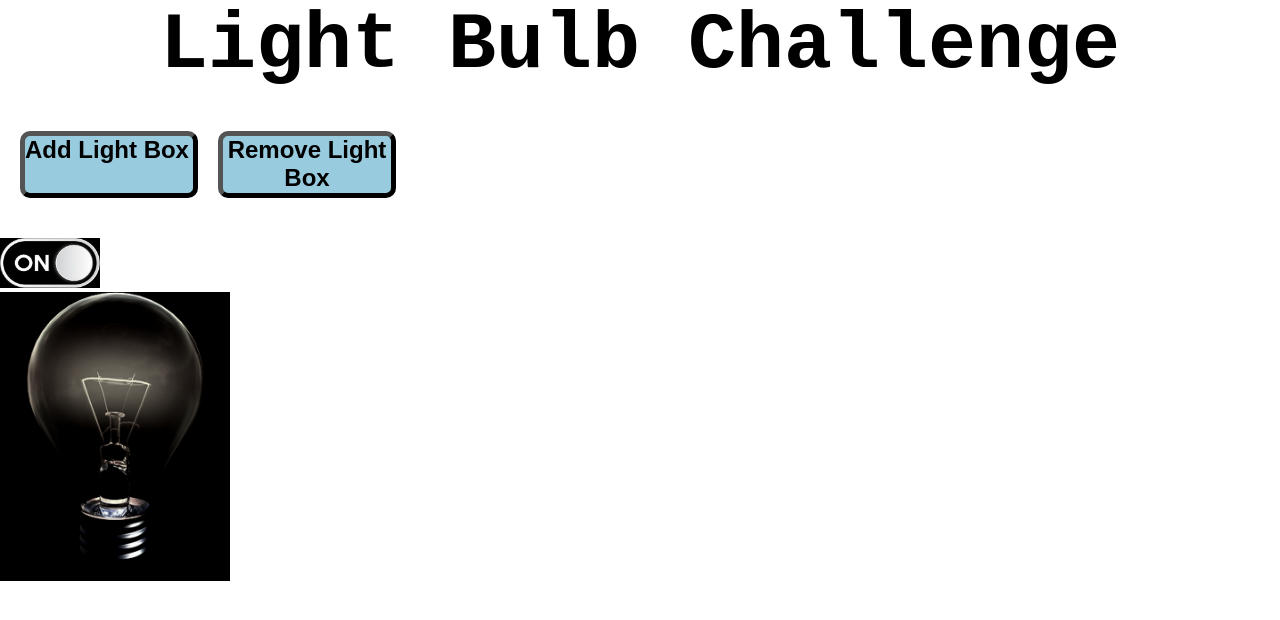
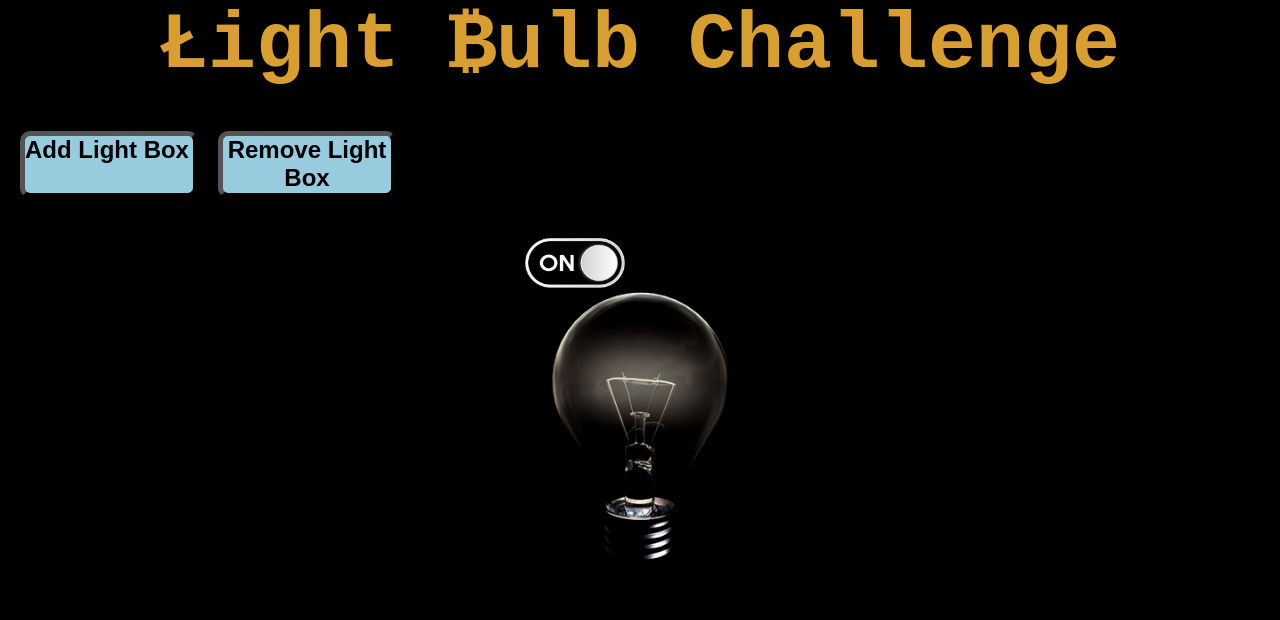
Before and after one commit to learn-academy-2021-echo/lightbulb-challenge-hawk198723, a React (Create React App) app: page / in a window 1280 px wide. Both pictures are taken after a click on the button "Add Light Box". Shown: the top 620 px of the page. Built offline with nearby package versions, Linux system fonts and the light colour scheme.

Commit message:
3rd branch complete

```diff
--- a/public/index.html
+++ b/public/index.html
@@ -1,14 +1,12 @@
 <!DOCTYPE html>
 <html lang="en">
+
 <head>
   <meta charset="utf-8" />
   <link rel="icon" href="lightbulb.jpeg" />
   <meta name="viewport" content="width=device-width, initial-scale=1" />
   <meta name="theme-color" content="#000000" />
-    <meta
-      name="description"
-      content="Web site created using create-react-app"
-    />
+  <meta name="description" content="Web site created using create-react-app" />
   <link rel="apple-touch-icon" href="%PUBLIC_URL%/logo192.png" />
   <!--
       manifest.json provides metadata used when your web app is installed on a
@@ -27,11 +25,17 @@
   <title>Fun Lightbulb</title>
 
 </head>
+
 <body>
 
   <noscript>You need to enable JavaScript to run this app.</noscript>
   <div id="root"></div>
-
+  <style>
+    body {
+      background-color: #000000;
+      color: #d89e32;
+    }
+  </style>
   <!--
       This HTML file is a template.
       If you open it directly in the browser, you will see an empty page.
@@ -43,4 +47,5 @@
       To create a production bundle, use `npm run build` or `yarn build`.
     -->
 </body>
+
 </html>
--- a/src/App.css
+++ b/src/App.css
@@ -1,13 +1,14 @@
-#square {
+/* #square {
   margin-top: 20px;
   width: 200px;
   height: 200Px;
   border: 2px solid black;
-} */
+} */ */
 
-body {
+body{
   background-color: #000000;
-  color: #0c5838;
+  color: #e4a530;
+  font-size: xx-large;
 }
 
 h1{
@@ -36,6 +37,9 @@ margin-left :20px;
 margin-bottom: 40px;
 }
 
-/* img{
-  height: 200px;
-} */
+.bulbs {
+  display: flex;
+  flex-wrap: wrap;
+  justify-content: center;
+  margin-bottom: 15px;
+}
--- a/src/App.js
+++ b/src/App.js
@@ -1,28 +1,15 @@
 import React, { Component } from 'react'
 import './App.css'
-import LightBox from './components/LightBox'
+import AddOrRemoveLightBox from './components/AddOrRemoveLightBox'
 
 class App extends Component {
 
-  addBox = () => {
-    alert("Add a light box as soon as you prove this branch 😆 （Will make it functional in the third branch，Stay tuned.） ")
-  }
-  //create a button, not functional yet
-  removeBox = () => {
-    alert(" Removing 🏃‍♀️🏃（Will make it functional in the third branch，Stay tuned.） ")
-  }
+
   render() {
     return (
       <>
-        <h1>Light Bulb Challenge</h1>
-        <button onClick={this.addBox} class="button">
-          Add Light Box
-        </button>
-        <button onClick={this.removeBox} class="button">
-          Remove Light Box
-        </button>
-
-        <LightBox />
+        <h1>Łight ₿ulb Challenge</h1>
+        <AddOrRemoveLightBox />
       </>
     )
   }
--- /dev/null
+++ b/src/components/AddOrRemoveLightBox.js
@@ -0,0 +1,54 @@
+import React, { Component } from "react";
+import LightBox from "./LightBox";
+// import LightBox from './components/LightBox'
+
+class AddOrRemoveLightBox extends Component {
+    constructor(props) {
+        super(props);
+        this.state = {
+            lightsArray: []
+        }
+    }
+    //create a addbox function, whenever it's got called, it's going to add a lightbox
+    addBox = () => {
+        //use spread operater without considering the lightarray is empty or not
+        this.setState({ lightsArray: [...this.state.lightsArray, <LightBox />] })
+        // alert("adding")
+    }
+    //create a removebox function, whenever it's got called, it's going to remove a lightbox
+    removeBox = (index) => {
+        //use if-else statement to check the array is null or not,if the array is not empty
+        if (this.state.lightsArray[0] != null) {
+            //alert("removing")
+            //declare a array, using spread operator
+            let arrayLeft = [...this.state.lightsArray]
+            // pop out the last element of the array
+            arrayLeft.pop()
+            //set the state
+            this.setState({ lightsArray: arrayLeft })
+        } else
+        //if the array is empty, give out a alert
+            alert(`No more lights to remove.`)
+    }
+//in the render display two buttons on the page
+    render() {
+        return (
+            <>
+                <div>
+                    <button onClick={this.addBox} className="button">
+                        Add Light Box
+                    </button>
+                    <button onClick={this.removeBox} className="button">
+                        Remove Light Box
+                    </button>
+                </div>
+                <div className="bulbs">
+                    {this.state.lightsArray}
+                </div>
+
+            </>
+        );
+
+    }
+}
+export default AddOrRemoveLightBox
--- a/src/components/LightBox.js
+++ b/src/components/LightBox.js
@@ -28,20 +28,17 @@ class LightBox extends Component {
             // {this.state.lightStatus[this.state.index]} show the text status in the box
             // use Ternary Operator to check the index === 0 or not, I think use true or false in the very beginning might be a little bit easier
             <>
-
-
                 <div onClick={this.changeStatus} >
 
                     {this.state.index === 0 ?
 
-                        (<> <img src={ON} height={50} width={100} alt="" />
+                        (<> <img src={ON} height={50} width={100} alt="Switch On" />
                             <div></div>
-
-                            <img src={white} height={289} width={230} alt="" /> </>)
+                            <img src={white} height={289} width={230} alt="Light is On" /> </>)
                         :
-                        (<> <img src={OFF} height={50} width={100} alt="" />
+                        (<> <img src={OFF} height={50} width={100} alt="Switch Off" />
                             <div></div>
-                            <img src={yellow} height={289} width={230} alt="" /> </>)
+                            <img src={yellow} height={289} width={230} alt="Light is Off" /> </>)
                     }
                 </div>
 
```
Also changed, not shown: src/components/SquareBox.js (deleted, +0 -47 lines). Lines whose indentation alone changed are shown as unchanged.
